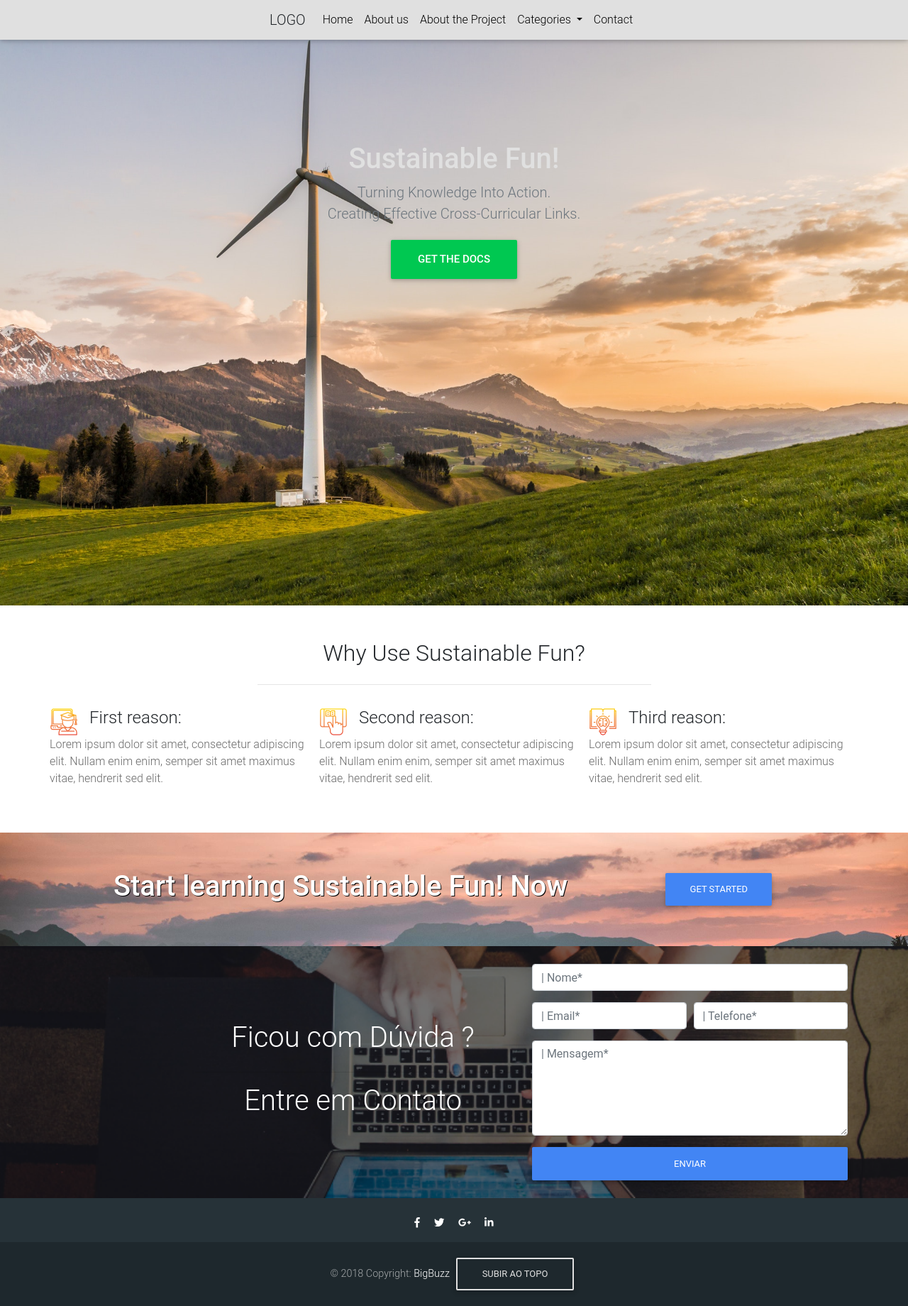
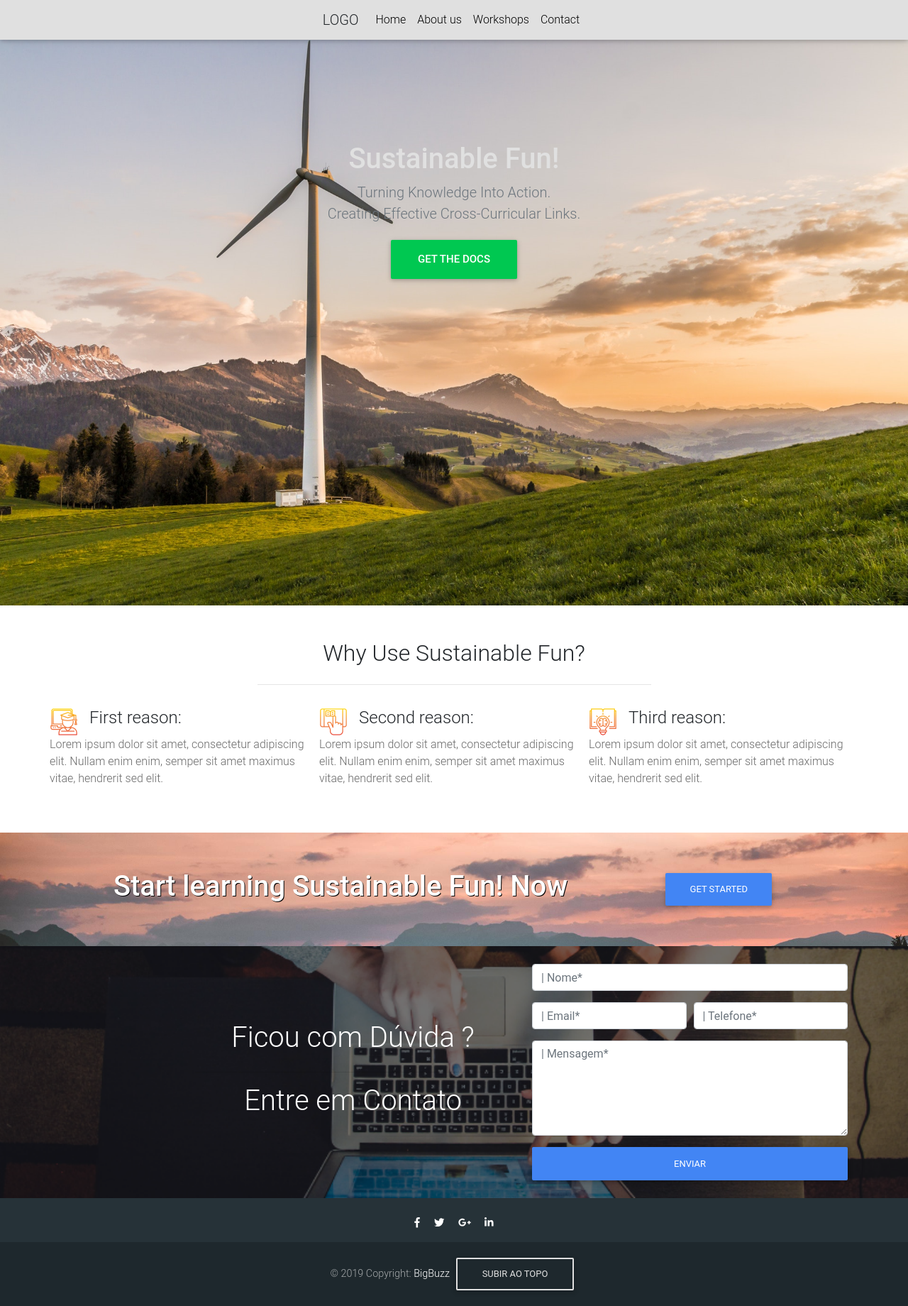
Before and after one commit to gballoni/Big-Buzz, a Django app: page / in a window 1280 px wide. Shown: the whole page at 71% size. Run offline with Django 3.2, Linux system fonts and the light colour scheme; some libraries are stand-ins or nearby versions.

Commit message:
Adicionando urls no navbar e smooth scroll

```diff
--- a/sustainablefun/templates/base.html
+++ b/sustainablefun/templates/base.html
@@ -80,5 +80,11 @@
     <script src="https://cdnjs.cloudflare.com/ajax/libs/popper.js/1.14.7/umd/popper.min.js" integrity="sha384-UO2eT0CpHqdSJQ6hJty5KVphtPhzWj9WO1clHTMGa3JDZwrnQq4sF86dIHNDz0W1" crossorigin="anonymous"></script>
     <script src="https://stackpath.bootstrapcdn.com/bootstrap/4.3.1/js/bootstrap.min.js" integrity="sha384-JjSmVgyd0p3pXB1rRibZUAYoIIy6OrQ6VrjIEaFf/nJGzIxFDsf4x0xIM+B07jRM" crossorigin="anonymous"></script>
     <script src="static/js/form.js"><</script>
+
+    <!-- SmoothScroll https://github.com/cferdinandi/smooth-scroll -->
+    <script src="https://cdn.jsdelivr.net/gh/cferdinandi/smooth-scroll/dist/smooth-scroll.polyfills.min.js"></script>
+    <script>
+      var scroll = new SmoothScroll('a[href*="#"]');
+    </script>
   </body>
 </html>
--- a/sustainablefun/templates/partials/_footer.html
+++ b/sustainablefun/templates/partials/_footer.html
@@ -34,7 +34,7 @@
   <!-- Footer Elements -->
 
   <!-- Copyright -->
-  <div class="footer-copyright text-center py-3">© 2018 Copyright:
+  <div class="footer-copyright text-center py-3">© 2019 Copyright:
     <a href="https://www.facebook.com/BigBuzz2019/"> BigBuzz </a>
       <a class="btn btn-outline-light" href="{%url 'base:index' %}">Subir ao Topo</a>
   </div>
--- a/sustainablefun/templates/partials/_menu.html
+++ b/sustainablefun/templates/partials/_menu.html
@@ -1,39 +1,33 @@
 <!doctype html>
 {% load static %}
-<nav class="navbar navbar-expand-lg navbar-light bg-light  d-flex justify-content-center fixed-top">
-    <div class = "d-flex justify-content-center">
+<nav class="navbar navbar-expand-lg navbar-light bg-light d-flex justify-content-center fixed-top">
+    <div class="d-flex justify-content-center">
         <a class="navbar-brand">LOGO</a>
         <div class="collapse navbar-collapse" id="navbarSupportedContent">
             <ul class="navbar-nav">
                 <li class="nav-item">
-                    <a class="nav-link" href="#">
+                    <a class="nav-link" href="{% url 'base:index' %}">
                         Home
                     </a>
                 </li>
                 <li class="nav-item">
-                    <a class="nav-link" href="https://www.google.com/">
+                    <a class="nav-link" href="{% url 'base:aboutus' %}">
                         About us
                     </a>
                 </li>
                 <li class="nav-item">
-                    <a class="nav-link" href="https://www.google.com/">
-                        About the Project
+                    <a class="nav-link" href="{% url 'base:workshops' %}">
+                        Workshops
                     </a>
                 </li>
-                <li class="nav-item dropdown">
-                    <a class="nav-link dropdown-toggle" href="#" id="navbarDropdown" role="button" data-toggle="dropdown" aria-haspopup="true" aria-expanded="false">
-                        Categories
-                    </a>
-                    <div class="dropdown-menu" aria-labelledby="navbarDropdown">
-                        <a class="dropdown-item" href="#">Categoria 1</a>
-                        <a class="dropdown-item" href="#">Categoria 2</a>
-                        <a class="dropdown-item" href="#">Categoria 3</a>
-                    </div>
-                </li>
                 <li class="nav-item">
-                    <a class="nav-link" href="#">Contact</a>
+                    <a class="nav-link" href="#contato">Contact</a>
                 </li>
             </ul>
         </div>
+        <button class="navbar-toggler" type="button" data-toggle="collapse" data-target="#navbarSupportedContent"
+                aria-controls="navbarSupportedContent" aria-expanded="false" aria-label="Toggle navigation">
+            <span class="navbar-toggler-icon"></span>
+        </button>
     </div>
 </nav>
```
